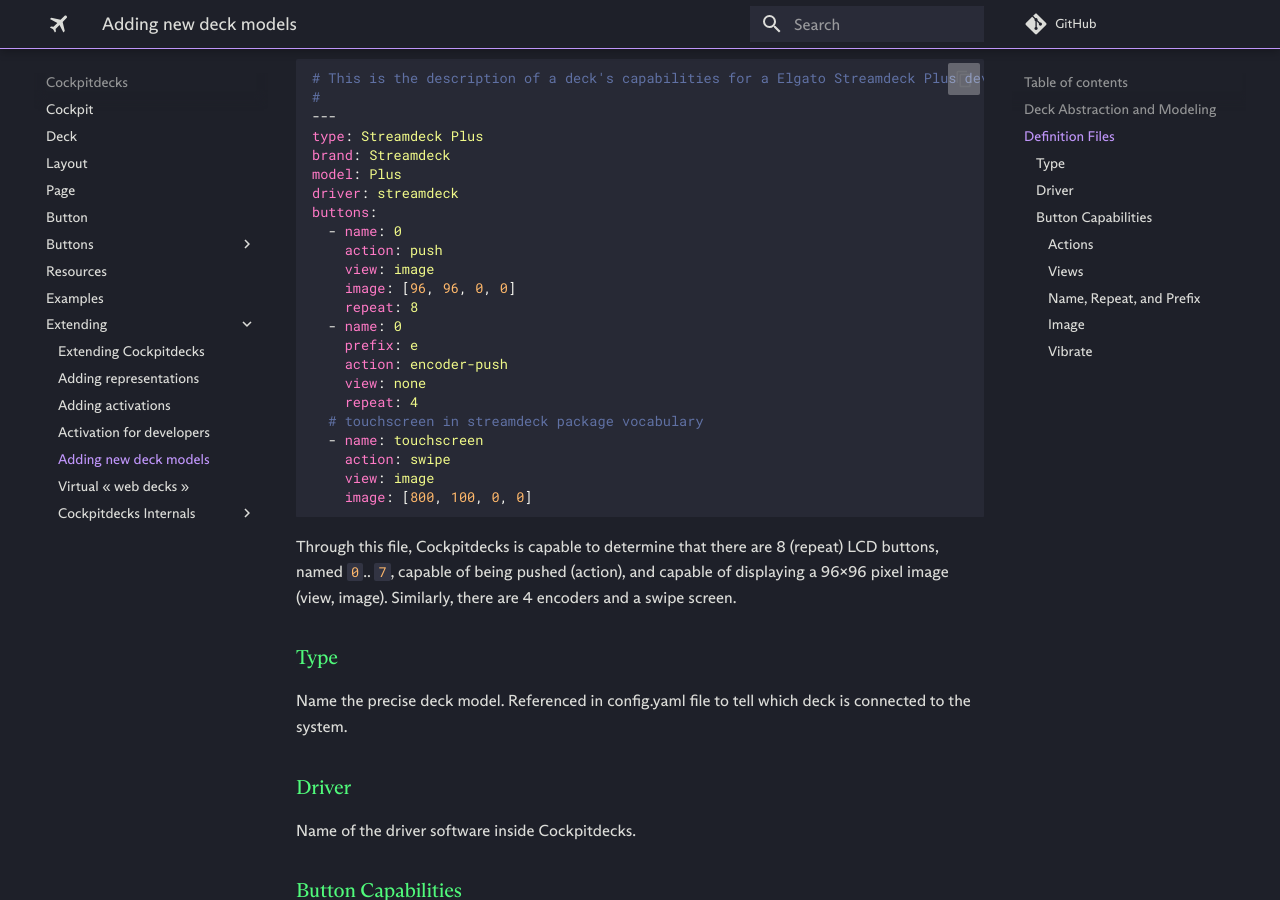
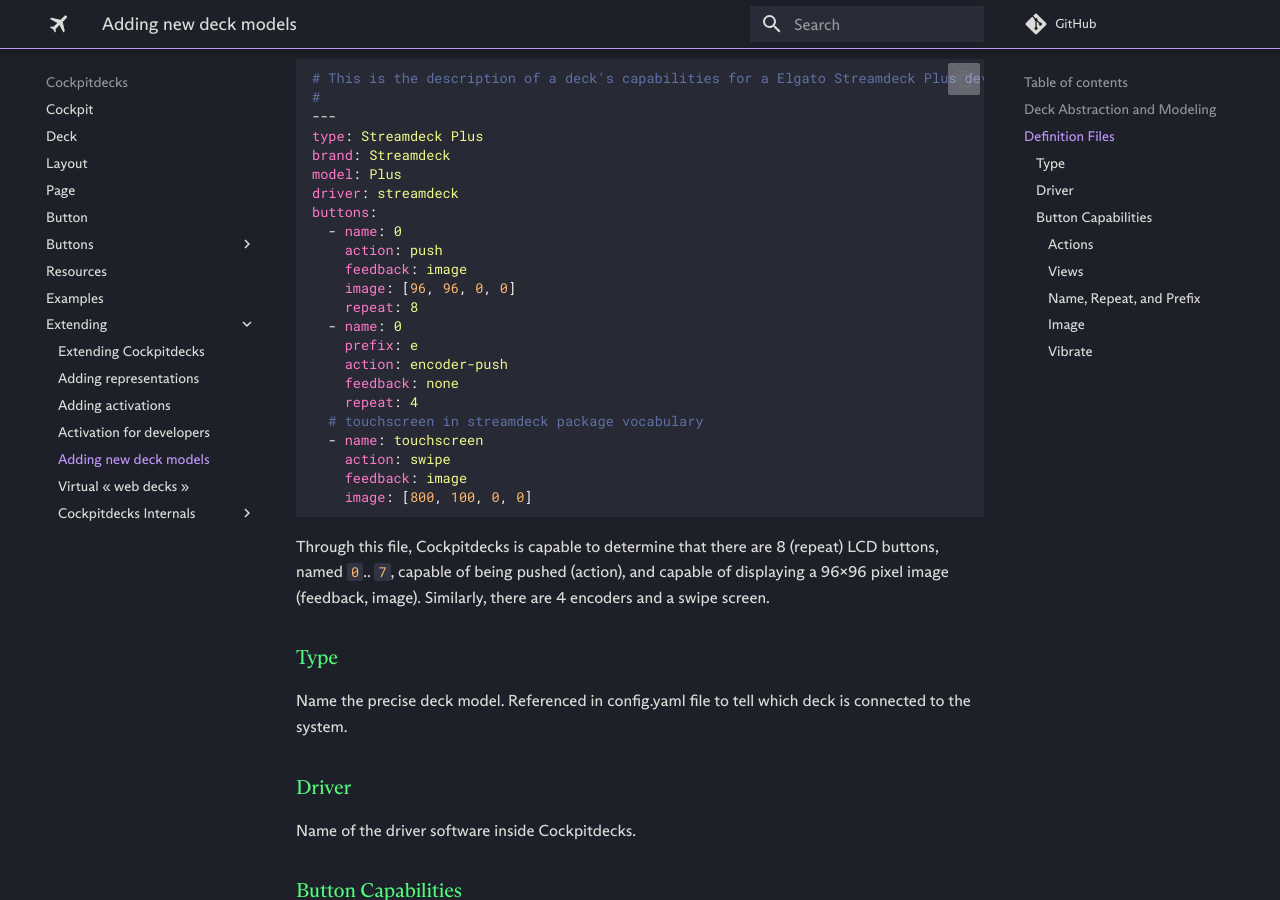
Before and after one commit to devleaks/cockpitdecks-docs, an MkDocs documentation site: the page built from docs/Extending/Adding New Deck Models.md, in a window 1280 px wide and 900 px high, scrolled down 790 px. Built offline with MkDocs 1.6.1 and Material for MkDocs 9.7.7, drawn with Linux system fonts in a browser that asks for light colours; a script that is not in the unit is left out; comment, search, counter and statistics services are not loaded.

Commit message:
corrected name changes

````diff
--- a/docs/Extending/Adding New Deck Models.md
+++ b/docs/Extending/Adding New Deck Models.md
@@ -30,22 +30,22 @@
 buttons:
   - name: 0
     action: push
-    view: image
+    feedback: image
     image: [96, 96, 0, 0]
     repeat: 8
   - name: 0
     prefix: e
     action: encoder-push
-    view: none
+    feedback: none
     repeat: 4
   # touchscreen in streamdeck package vocabulary
   - name: touchscreen
     action: swipe
-    view: image
+    feedback: image
     image: [800, 100, 0, 0]
 ```
 
-Through this file, Cockpitdecks is capable to determine that there are 8 (repeat) LCD buttons, named `0`.. `7`, capable of being pushed (action), and capable of displaying a 96x96 pixel image (view, image). Similarly, there are 4 encoders and a swipe screen.
+Through this file, Cockpitdecks is capable to determine that there are 8 (repeat) LCD buttons, named `0`.. `7`, capable of being pushed (action), and capable of displaying a 96x96 pixel image (feedback, image). Similarly, there are 4 encoders and a swipe screen.
 
 ### Type
 
````
Also changed, not shown: docs/Button.md (+1 -1 lines), docs/Button/Button Activation.md (+14 -0 lines), docs/Button/Button Representations/Deck Specific.md (+9 -0 lines), docs/Extending/Adding Representations.md (+2 -0 lines), docs/Resources.md (+7 -3 lines).
